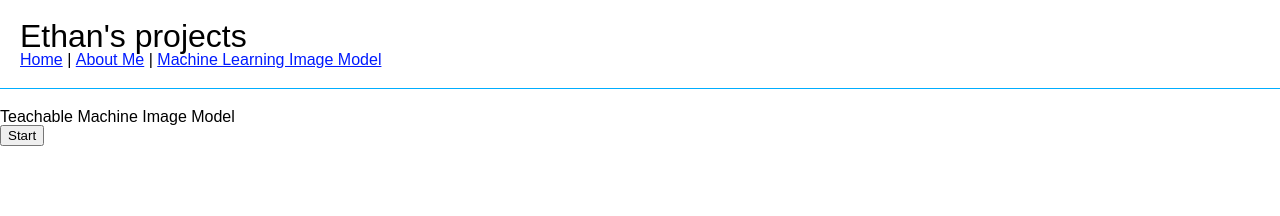
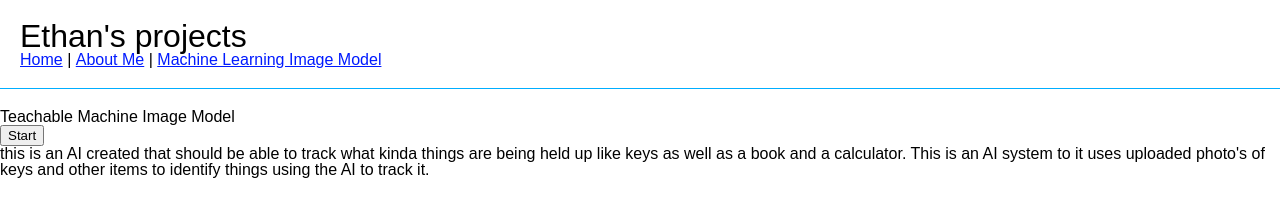
Before and after one commit to cartercartslover/ap-cs-site, a plain HTML site: page AI.html in a window 1280 px wide. Drawn offline with Linux system fonts and the light colour scheme.

Commit message:
Update AI.html

```diff
--- a/AI.html
+++ b/AI.html
@@ -87,6 +87,7 @@
         }
       </script>
     </div>
-    <p></p>
+    <p>this is an AI created that should be able to track what kinda things are being held up like keys as well as a book and a calculator.
+      This is an AI system to it uses uploaded photo's of keys and other items to identify things using the AI to track it.</p>
   </body>
 </html>
```
